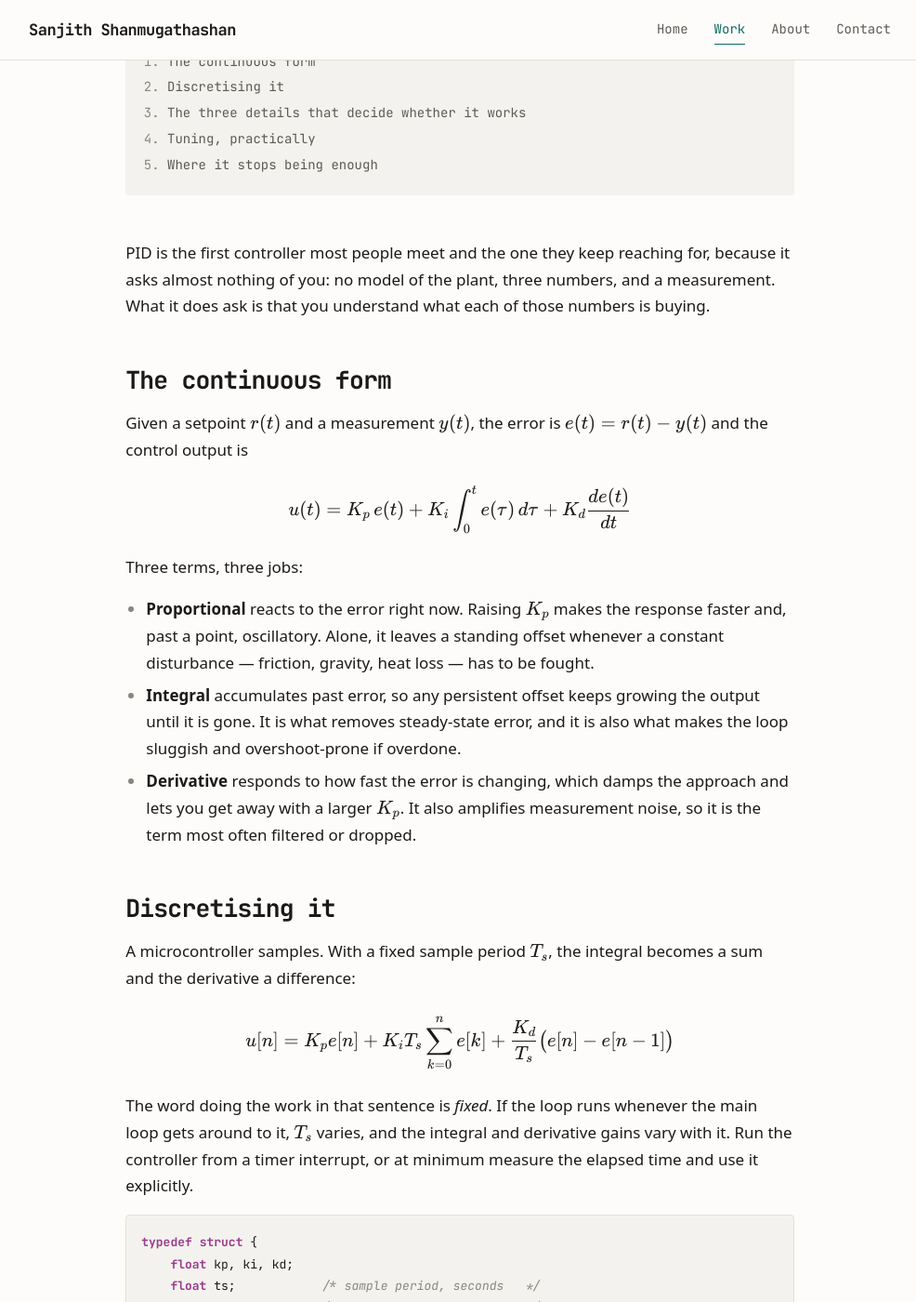
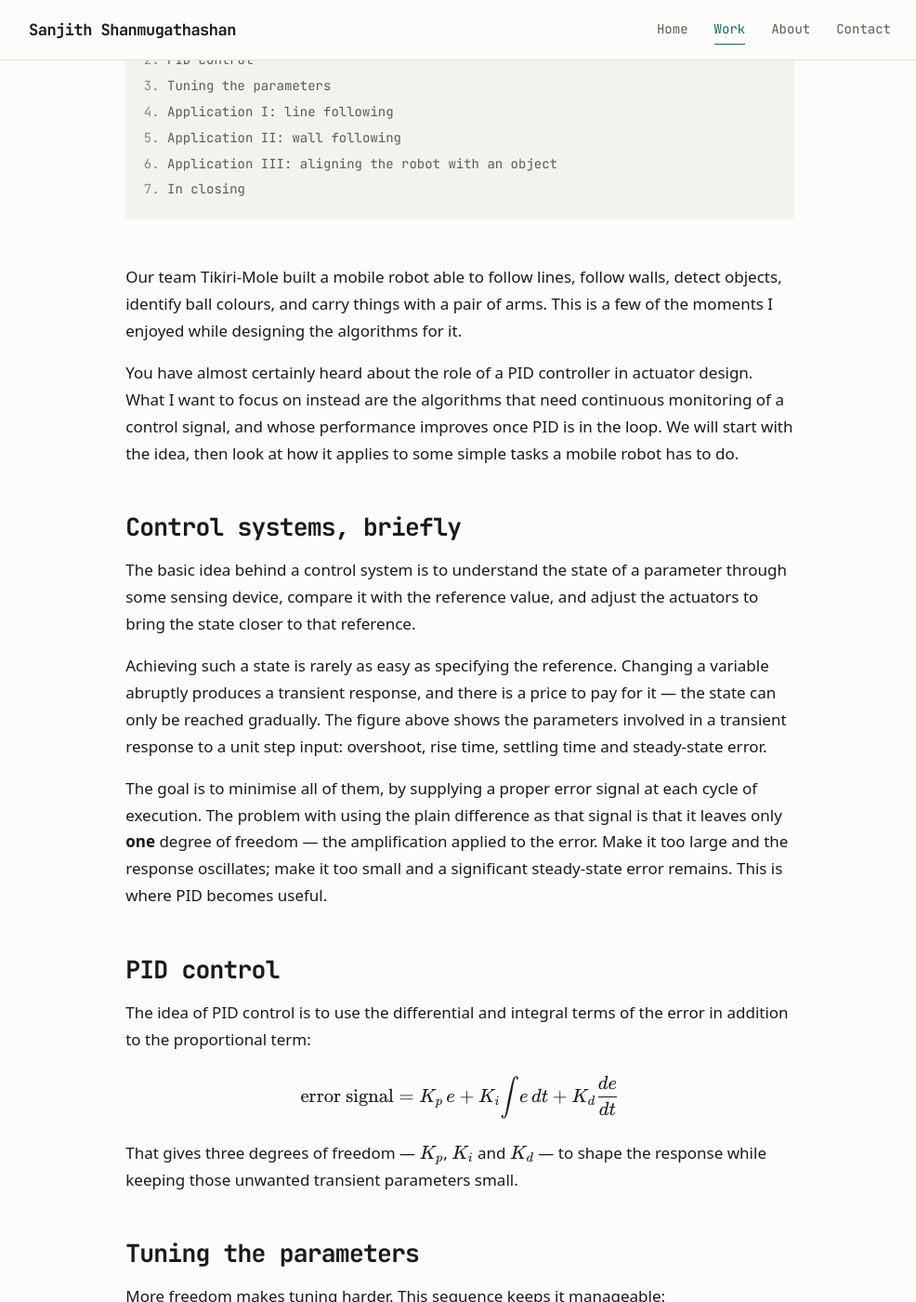
Before and after one commit to sanjith1999/sanjith1999.github.io, a Jekyll site: the page built from _projects/pid-controller.md, in a window 1280 px wide and 1400 px high, scrolled down 826 px. Shown: the whole window at 93% size, without its empty margins (145-1131 px from the left). Built offline with Jekyll 4.4.1, drawn with Linux system fonts in a browser that asks for light colours; some web fonts are replaced; some of the changed text lies outside the part shown.

Commit message:
WIP001: Replace the PID placeholder with the real write-up
Rebuilt from the blog post "PID Control in a Mobile Robot" (Oct 2022).
The page is about the Tikiri-Mole robot, not a generic PID tutorial: the
error definitions for line following, wall following and object
alignment, the four-step tuning sequence, and the additional tips for
each application.

Drops the C implementation and the windup/derivative-kick material,
which I had written and which was never part of Sanjith's article.

Adds his three own Miro diagrams, pulled from the post at full
resolution and captioned from viewing them. The other four figures in
the post are third-party images and were deliberately not re-hosted.

Front matter now points at the TIKIRI_MOLE_EN2532 repo.

Co-Authored-By: Claude Opus 5 <noreply@anthropic.com>

````diff
--- a/_projects/pid-controller.md
+++ b/_projects/pid-controller.md
@@ -1,129 +1,185 @@
 ---
-title: A PID Controller, from the Equation to the Hardware
-summary: What each term actually does, how to discretise it, and the details that decide whether it works on a microcontroller.
-date: 2023-11-02
+title: PID Control in a Mobile Robot
+summary: Choosing the right error term for line following, wall following and object alignment — and a tuning procedure that works for all three.
+date: 2022-10-30
 cover: /assets/images/pid-controller/pid.jpeg
-cover_alt: Block diagram of a PID control loop
-cover_caption: "The loop: measure, compare against the setpoint, correct, repeat."
-tags: [control, embedded, dsp]
+cover_alt: Step response of a control system showing overshoot, rise time, settling time and steady-state error
+cover_caption: "Unit step response of a control system: the transient parameters we are trying to minimise."
+tags: [control, robotics, embedded]
+repo: https://github.com/sanjith1999/TIKIRI_MOLE_EN2532
+article: https://weirdspex.blogspot.com/2022/10/pid-control-in-mobile-robot.html
 math: true
 toc: true
 ---
 
-<!-- TODO(sanjith): this is the general write-up. If this page was originally tied to a
-     specific rig (motor, temperature, the MicroMouse), add that context and its plots. -->
+Our team Tikiri-Mole built a mobile robot able to follow lines, follow walls, detect
+objects, identify ball colours, and carry things with a pair of arms. This is a few of
+the moments I enjoyed while designing the algorithms for it.
 
-PID is the first controller most people meet and the one they keep reaching for, because
-it asks almost nothing of you: no model of the plant, three numbers, and a measurement.
-What it does ask is that you understand what each of those numbers is buying.
+You have almost certainly heard about the role of a PID controller in actuator design.
+What I want to focus on instead are the algorithms that need continuous monitoring of a
+control signal, and whose performance improves once PID is in the loop. We will start
+with the idea, then look at how it applies to some simple tasks a mobile robot has to do.
 
-## The continuous form
+## Control systems, briefly
 
-Given a setpoint $$r(t)$$ and a measurement $$y(t)$$, the error is
-$$e(t) = r(t) - y(t)$$ and the control output is
+The basic idea behind a control system is to understand the state of a parameter through
+some sensing device, compare it with the reference value, and adjust the actuators to
+bring the state closer to that reference.
+
+Achieving such a state is rarely as easy as specifying the reference. Changing a variable
+abruptly produces a transient response, and there is a price to pay for it — the state
+can only be reached gradually. The figure above shows the parameters involved in a
+transient response to a unit step input: overshoot, rise time, settling time and
+steady-state error.
+
+The goal is to minimise all of them, by supplying a proper error signal at each cycle of
+execution. The problem with using the plain difference as that signal is that it leaves
+only **one** degree of freedom — the amplification applied to the error. Make it too
+large and the response oscillates; make it too small and a significant steady-state error
+remains. This is where PID becomes useful.
+
+## PID control
+
+The idea of PID control is to use the differential and integral terms of the error in
+addition to the proportional term:
 
 $$
-u(t) = K_p\,e(t) + K_i \int_0^{t} e(\tau)\,d\tau + K_d \frac{de(t)}{dt}
+\text{error signal} = K_p\,e + K_i \!\int\! e\,dt + K_d \frac{de}{dt}
 $$
 
-Three terms, three jobs:
+That gives three degrees of freedom — $$K_p$$, $$K_i$$ and $$K_d$$ — to shape the
+response while keeping those unwanted transient parameters small.
 
-- **Proportional** reacts to the error right now. Raising $$K_p$$ makes the response
-  faster and, past a point, oscillatory. Alone, it leaves a standing offset whenever a
-  constant disturbance — friction, gravity, heat loss — has to be fought.
-- **Integral** accumulates past error, so any persistent offset keeps growing the output
-  until it is gone. It is what removes steady-state error, and it is also what makes the
-  loop sluggish and overshoot-prone if overdone.
-- **Derivative** responds to how fast the error is changing, which damps the approach and
-  lets you get away with a larger $$K_p$$. It also amplifies measurement noise, so it is
-  the term most often filtered or dropped.
+## Tuning the parameters
 
-## Discretising it
+More freedom makes tuning harder. This sequence keeps it manageable:
 
-A microcontroller samples. With a fixed sample period $$T_s$$, the integral becomes a sum
-and the derivative a difference:
+1. Set all three amplification factors to zero.
+2. Increase $$K_p$$ until the response shows the desired amount of oscillation.
+3. Increase $$K_i$$ until the average response has minimal steady-state error.
+4. Finally increase $$K_d$$, until the oscillations are damped to a tolerable amount.
+
+With that in hand, let's look at how the concept applies to the tasks a mobile robot is
+actually asked to do.
+
+## Application I: line following
+
+The robot is given a black line of a specified width on a white background, and has to
+follow it until it reaches a spot with no line. There are more complicated scenarios —
+Y turns, L turns, loops — that will trip up a simple algorithm, and those are better
+handled with a subsumption architecture. Let's not confuse things here; for now, a simple
+sense-plan-act algorithm.
+
+Algorithmically, if the axis of the robot is facing:
+
+- **right of the line**, turn the robot left towards the line;
+- **left of the line**, turn it right,
+
+before continuing forward.
+
+So we need to interpret the error. If the robot's axis is right of the black line, the
+front *left* corner of the robot sits over the line. If the axis is left of it, the front
+*right* corner does. An aligned axis exposes the front centre. So an IR sensor facing
+downwards, able to tell black from white, tells us where the robot is relative to the
+line.
+
+Reading black as state 1 and white as 0, define the error as
 
 $$
-u[n] = K_p e[n] + K_i T_s \sum_{k=0}^{n} e[k] + \frac{K_d}{T_s}\bigl(e[n] - e[n-1]\bigr)
+e = (1)\cdot s_{\text{right}} + (0)\cdot s_{\text{front}} + (-1)\cdot s_{\text{left}}
 $$
 
-The word doing the work in that sentence is *fixed*. If the loop runs whenever the main
-loop gets around to it, $$T_s$$ varies, and the integral and derivative gains vary with
-it. Run the controller from a timer interrupt, or at minimum measure the elapsed time and
-use it explicitly.
+Turning the robot proportionally — right on a positive error, left on a negative one —
+does the job.
 
-```c
-typedef struct {
-    float kp, ki, kd;
-    float ts;            /* sample period, seconds   */
-    float integral;      /* accumulated error        */
-    float prev_measured; /* for derivative-on-measurement */
-    float out_min, out_max;
-} pid_t;
+{% include figure.html src="/assets/images/pid-controller/line-following.png"
+   alt="Three cases of a robot's three downward IR sensors over a black line, with the sensor detecting the line marked in green"
+   caption="The green dot marks the sensor that currently sees the black line." %}
 
-float pid_update(pid_t *c, float setpoint, float measured)
-{
-    float error = setpoint - measured;
+The success of something this simple depends on the overshoot — which can throw the body
+of the robot clean off the line — and on delay in alignment, which walks it off the track
+gradually. Dealing with those biases is exactly where PID comes in. Keep two more
+variables: update the differential term from the difference between the previous and
+current error each cycle, and the integral term by accumulating error over a time frame.
+Then feed
 
-    float p = c->kp * error;
+$$
+u = K_p\,e + K_i\,e_{\text{integral}} + K_d\,e_{\text{differential}}
+$$
 
-    /* Derivative on the measurement, not the error: a step change in the
-       setpoint then does not produce a derivative spike. */
-    float d = -c->kd * (measured - c->prev_measured) / c->ts;
+to the actuator, which turns right on a positive value and left on a negative one,
+proportionally.
 
-    /* Provisional output, used to decide whether integrating is useful. */
-    float candidate = p + c->integral + d;
+Map the tuning section onto this: oscillation to either side of the line is the
+oscillation in the response, and the average separation between the robot's centre axis
+and the line is the steady-state error. Follow the same procedure.
 
-    /* Conditional integration: stop accumulating while saturated and the
-       error would push further into the limit. */
-    if (candidate < c->out_max && candidate > c->out_min) {
-        c->integral += c->ki * error * c->ts;
-    }
+You can go further with an IR panel array of more sensors, defining the error from each
+sensor's distance to the axis. That finer error definition, together with PID, is enough
+to reach industrial standard.
 
-    float out = p + c->integral + d;
-    if (out > c->out_max) out = c->out_max;
-    if (out < c->out_min) out = c->out_min;
+> **Additional tip:** by adjusting the forward movement distance between alignments, you
+> get dot-dot line following for free.
 
-    c->prev_measured = measured;
-    return out;
-}
-```
+At this point you can see that applying PID differs only in **how the error is defined**
+and how it is tuned. Rather than repeat the procedure, let's just look at the error
+definitions for two more cases.
 
-## The three details that decide whether it works
+## Application II: wall following
 
-**Integral windup.** While the actuator is saturated, the error persists but the output
-cannot grow to meet it — yet the integral keeps accumulating. When the plant finally
-moves, that stored value has to be unwound, and the result is a long overshoot that looks
-nothing like the tuning you tested. The fix above is conditional integration: only
-accumulate while the output is inside its limits.
+{% include figure.html src="/assets/images/pid-controller/wall-following.jpg"
+   alt="A robot angled relative to a wall, with distances d1 from the front corner and d2 from the rear corner marked"
+   caption="Two ultrasonic sensors, one at the front corner and one at the rear." %}
 
-**Derivative kick.** Differentiating the error means a step in the setpoint produces an
-enormous momentary derivative. Differentiating the *measurement* instead gives the same
-damping with no spike, which is why the code above tracks `prev_measured` rather than
-`prev_error`.
+Here the robot has to hold the same distance from a wall throughout its journey, so it
+needs to know how far its nearest corners are from that wall. Two ultrasonic sensors — one
+at the nearest front corner, one at the rear — give us that. The error is simply
 
-**Noise.** The derivative term multiplies high-frequency noise by $$K_d / T_s$$. If the
-output chatters, low-pass the measurement or the derivative term before you reach for a
-smaller $$K_d$$ — the damping is usually worth keeping.
+$$
+e = d_1 - d_2
+$$
 
-## Tuning, practically
+For the configuration in the figure, a positive error corresponds to the robot facing away
+from the wall, so the actuator should turn left on a positive error and right on a
+negative one, proportionally. Folding PID into that error makes the system more robust.
 
-Model-based tuning is better when you have a model. When you do not:
+> **Additional tip:** add a third ultrasonic sensor between the other two and refine the
+> error accordingly, and you can hold a *specified* distance from the wall.
 
-1. Set $$K_i = K_d = 0$$. Raise $$K_p$$ until the response sustains a steady oscillation.
-2. Back $$K_p$$ off to roughly half that, then add $$K_d$$ until the overshoot is damped
-   to something you are happy with.
-3. Add $$K_i$$ last, slowly, only as much as is needed to erase the remaining
-   steady-state offset. Most instability that appears late in tuning is too much
-   integral.
+## Application III: aligning the robot with an object
 
-Record the step response at each stage. "It feels better" is not a measurement, and the
-plots are what tell you whether you are actually converging.
+In most mobile robot designs, giving the arm more degrees of freedom makes the system
+complex. The consequence of reducing the arm's freedom is that the whole robot has to
+align itself with the object as it approaches, so it is worth having a strategy for it.
 
-## Where it stops being enough
+Aligning means bringing the robot's face normal to the front face of the object, which
+three distance sensors across the front can do: make the distances equal as the robot
+approaches.
 
-PID assumes the plant is roughly linear and roughly time-invariant near the operating
-point. When it is not — significant transport delay, strong coupling between axes, a
-plant whose gain changes across its range — no amount of tuning rescues it, and the
-honest move is gain scheduling, feed-forward, or a model-based controller. Knowing that
-boundary is most of the skill in using PID well.
+{% include figure.html src="/assets/images/pid-controller/object-alignment.jpg"
+   alt="Three cases of a robot approaching an object, with distances d1, d2 and d3 from three front sensors; in case III the object presents a corner"
+   caption="Case III is the exception — the object presents a corner rather than a face." %}
+
+**Case III** above is the exception to this algorithm. It can be detected by comparing the
+three sensor readings; once it is, simply turn towards one side of the object and run the
+same function again. Otherwise, an error definition much like the wall-following one does
+the job.
+
+> **Additional tip:** when the robot is far from the object, a small sideways movement
+> takes its sight completely off it; when it is close, the same movement may not be enough
+> to align. Angling the side sensors convex towards the middle makes the error scale
+> dynamically — the same misalignment produces less error far away, and gradually more as
+> the robot closes in.
+
+## In closing
+
+Incorporating PID into a controller design is easy. It comes down to choosing the right
+error term for your problem, then following the tuning procedure.
+
+---
+
+This write-up first appeared
+[on my blog](https://weirdspex.blogspot.com/2022/10/pid-control-in-mobile-robot.html).
+The robot and its simulation are at
+[sanjith1999/TIKIRI_MOLE_EN2532](https://github.com/sanjith1999/TIKIRI_MOLE_EN2532).
````
Also changed, not shown: assets/images/pid-controller/line-following.png (added), assets/images/pid-controller/object-alignment.jpg (added), assets/images/pid-controller/wall-following.jpg (added).
